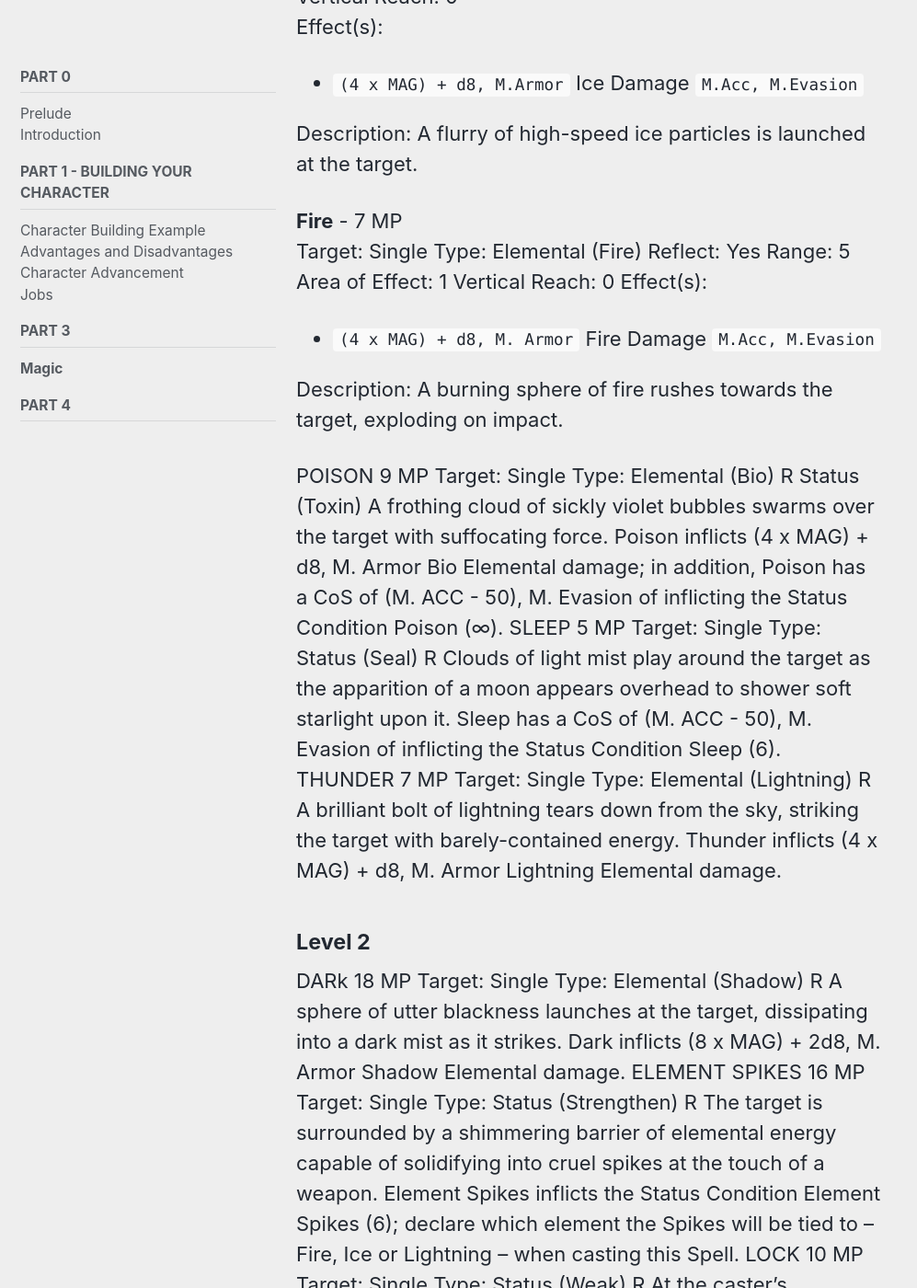
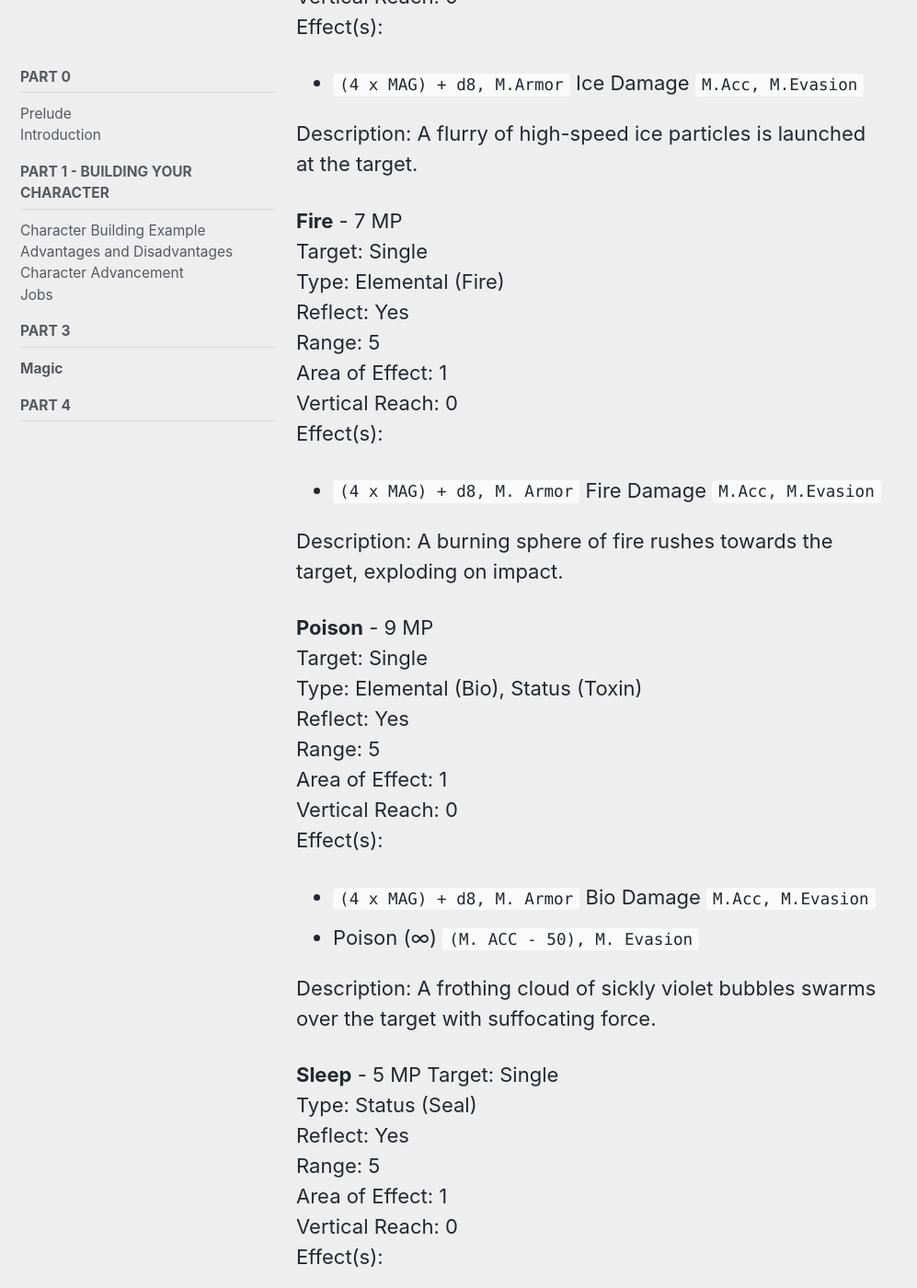
Before and after one commit to alyons/ffrpg3.5, a Jekyll site: the page built from _ffrpg325/part3/magic.md, in a window 1280 px wide and 1400 px high, scrolled down 8683 px. Shown: the whole window at 92% size, without its empty margins (0-997 px from the left). Built offline with Jekyll 4.4.1, drawn with Linux system fonts in a browser that asks for light colours; cached includes are drawn as plain includes; some of the changed text lies outside the part shown.

Commit message:
chore: update magic
- complete Black Magic Level 1
  - update Fire
  - add Poison
  - add Sleep
  - add Thunder

```diff
--- a/_ffrpg325/part3/magic.md
+++ b/_ffrpg325/part3/magic.md
@@ -245,24 +245,45 @@ Effect(s):
 Description: A burning sphere of fire rushes towards the target, exploding on
 impact.
 
-POISON 9 MP
-Target: Single Type: Elemental (Bio) R
-Status (Toxin)
-A frothing cloud of sickly violet bubbles swarms over the target with
-suffocating force. Poison inflicts (4 x MAG) + d8, M. Armor Bio
-Elemental damage; in addition, Poison has a CoS of (M. ACC - 50),
-M. Evasion of inflicting the Status Condition Poison (∞).
-SLEEP 5 MP
-Target: Single Type: Status (Seal) R
-Clouds of light mist play around the target as the apparition of a
-moon appears overhead to shower soft starlight upon it. Sleep has a
-CoS of (M. ACC - 50), M. Evasion of inflicting the Status Condition
-Sleep (6).
-THUNDER 7 MP
-Target: Single Type: Elemental (Lightning) R
-A brilliant bolt of lightning tears down from the sky, striking the
-target with barely-contained energy. Thunder inflicts (4 x MAG) +
-d8, M. Armor Lightning Elemental damage.
+**Poison** - 9 MP
+Target: Single
+Type: Elemental (Bio), Status (Toxin)
+Reflect: Yes
+Range: 5
+Area of Effect: 1
+Vertical Reach: 0
+Effect(s):
+- `(4 x MAG) + d8, M. Armor` Bio Damage `M.Acc, M.Evasion`
+- Poison (∞) `(M. ACC - 50), M. Evasion`
+
+Description: A frothing cloud of sickly violet bubbles swarms over the target with suffocating force.
+
+**Sleep** - 5 MP
+Target: Single
+Type: Status (Seal)
+Reflect: Yes
+Range: 5
+Area of Effect: 1
+Vertical Reach: 0
+Effect(s):
+- Sleep (6) `(M. ACC - 50), M. Evasion`
+
+Description: Clouds of light mist play around the target as the apparition of a
+moon appears overhead to shower soft starlight upon it.
+
+**Thunder** - 7 MP
+Target: Single
+Type: Elemental (Lightning)
+Reflect: Yes
+Range: 5
+Area of Effect: 1
+Vertical Reach: 0
+Effect(s):
+- `(4 x MAG) + d8, M. Armor` Lightning Damage `M.Acc, M.Evasion`
+
+Description: A brilliant bolt of lightning tears down from the sky, striking the
+target with barely-contained energy.
+
 #### Level 2
 DARk 18 MP
 Target: Single Type: Elemental (Shadow) R
```
